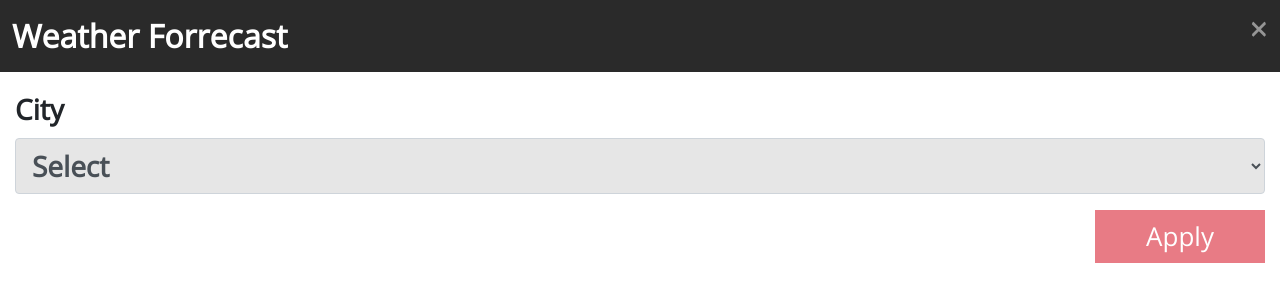
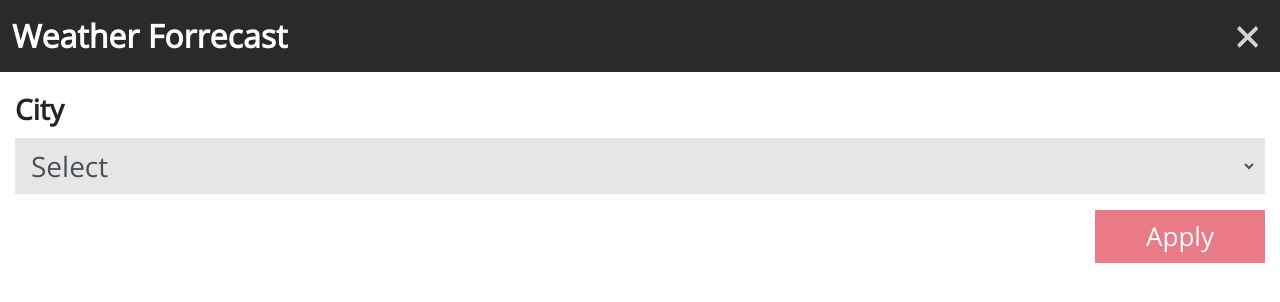
Before and after one commit to menkakadam/WeatherApp, an Angular app: page / in a window 1280 px wide. Shown: the top 302 px of the page. Built offline with nearby package versions, Linux system fonts and the light colour scheme.

Commit message:
5 dyas show data and apply dropdownChange.

```diff
--- a/src/app/app.component.html
+++ b/src/app/app.component.html
@@ -8,7 +8,7 @@
 <div class="container-fluid">
     <div class="form-group mt-3">
         <label class="lable-city">City</label>
-        <select class="form-control city-dropdown" name="weather" [(ngModel)]="city">
+        <select class="form-control city-dropdown" name="weather" [(ngModel)]="city" (change)="dropdownChange()">
             <option value="">Select</option>
             <option *ngFor="let city of cites" [value]="city">{{city}}</option>
         </select>
--- a/src/app/app.component.scss
+++ b/src/app/app.component.scss
@@ -5,12 +5,16 @@
     padding: 12px;
     color: #fff;
 }
-.lable-city, .city-dropdown{
+.lable-city{
     font-size: 28px;
     font-weight: bold;
 }
 .city-dropdown{
+    font-size: 28px;
     background: #e6e6e6;
+    border-radius: 0;
+    border: none;
+    border-right: 8px solid #e6e6e6;
 }
 .weather-box{
     text-align: center;
@@ -21,7 +25,6 @@
 .date{
     font-size: 18px;
     font-weight: bold;
-    max-width: 90px;
     margin: auto;
 }
 
@@ -30,8 +33,10 @@
 }
 .close{
     color: #fff;
-    font-size: 32px;
+    font-size: 47px;
     font-weight: normal;
+    margin-right: 7px;
+    opacity: 0.8;
 }
 .apply{
     border-radius: 0;
--- a/src/app/app.component.ts
+++ b/src/app/app.component.ts
@@ -16,14 +16,22 @@ export class AppComponent implements OnInit {
 
   ngOnInit(): void {
   }
-
+  dropdownChange(){
+    if(this.city){
+      this.apply();
+    } else{
+      this.close();
+    }
+  }
   apply() {
     this.showLoader = true;
     this.weatherbitService.getByCityName(this.city).subscribe((res: any) => {
       this.showLoader = false;
       this.weathers = res.data;
-      //  only 5 dyas
-      this.weathers.length =5;
+      // if you want only 5 dyas show data then below use below code.
+      if (this.weathers.length > 5) {
+        this.weathers.length = 5;
+      }
     })
   }
 
```
